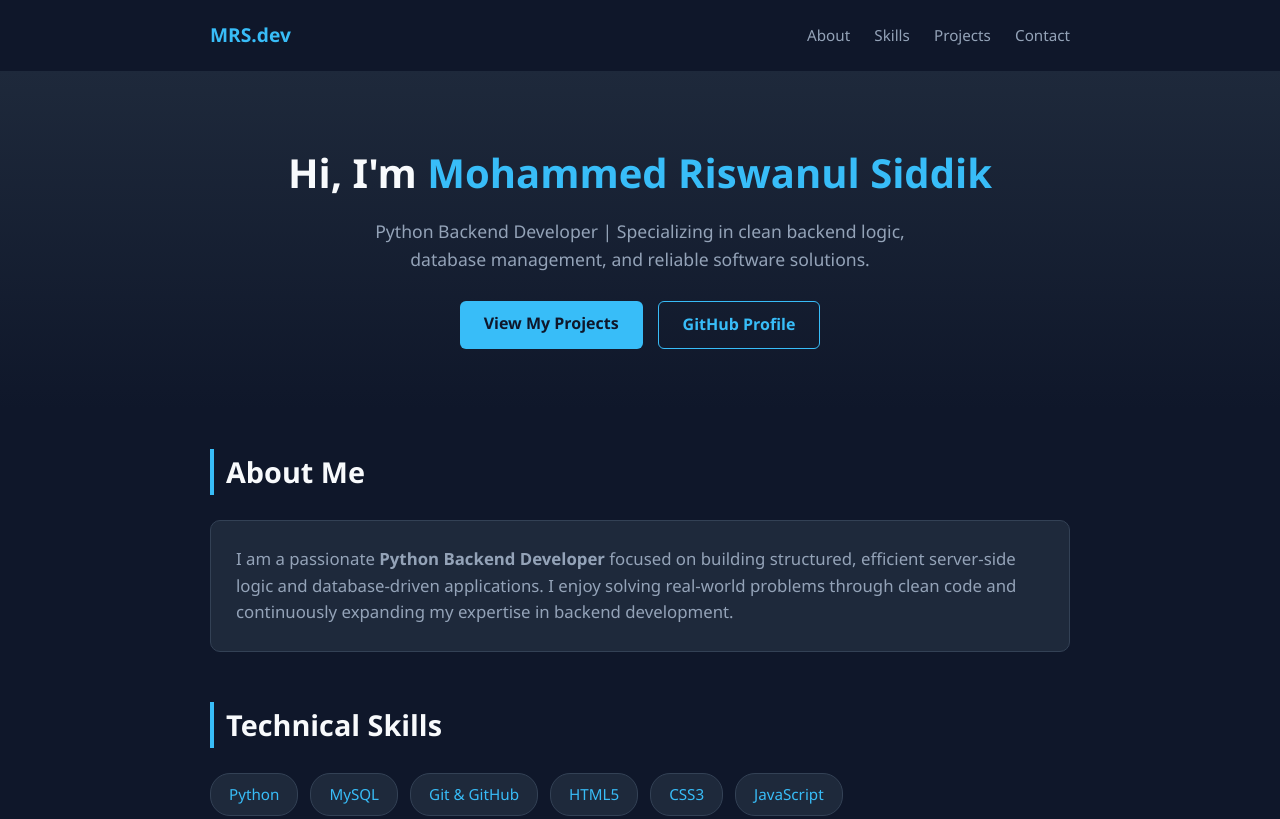
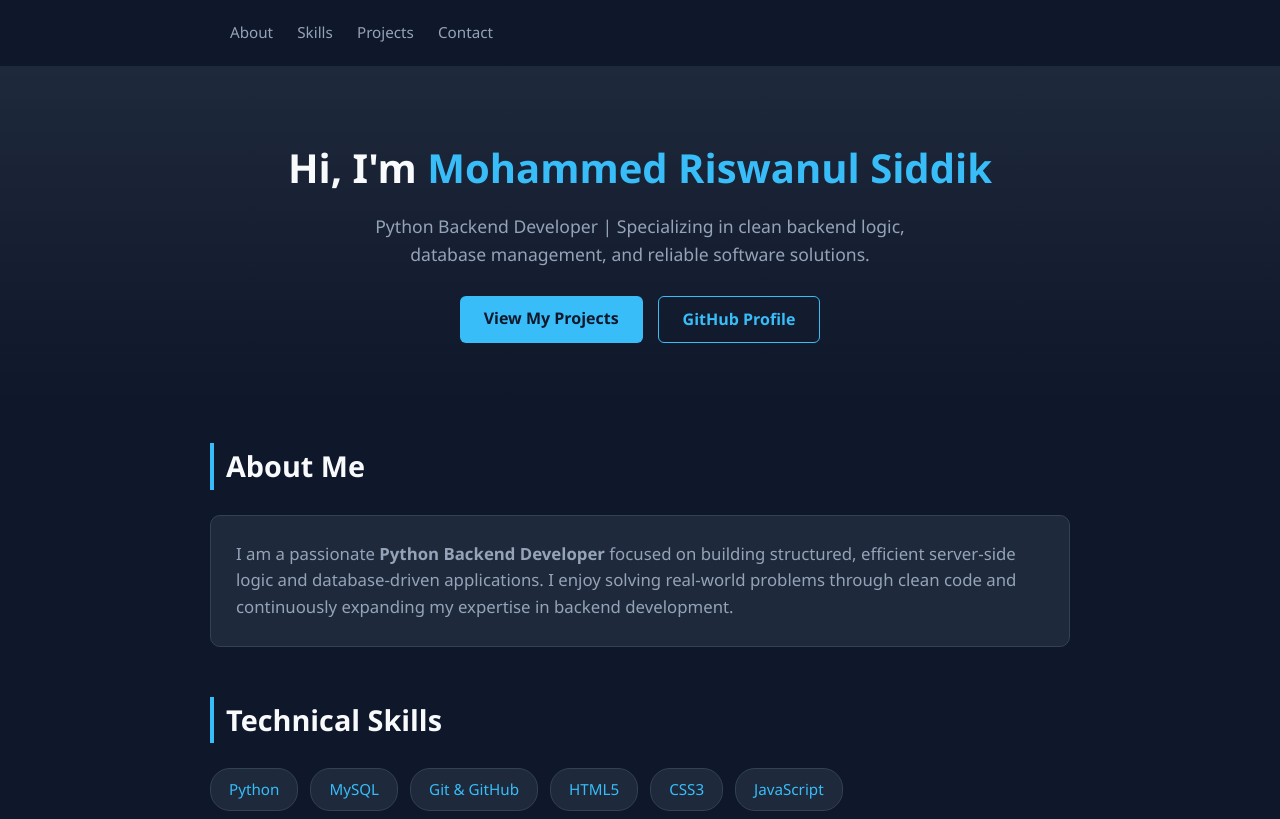
Before and after one commit to riswanulsiddik-boop/riswanulsiddik-boop.github.io, a plain HTML site: page index.html in a window 1280 px wide. Shown: the top 819 px of the page. Drawn offline with Linux system fonts and the light colour scheme.

Commit message:
Remove logo link from navigation
Removed logo link from navigation.

```diff
--- a/index.html
+++ b/index.html
@@ -256,7 +256,6 @@
 
   <!-- Navigation -->
   <nav>
-    <a href="#" class="logo">MRS.dev</a>
     <div class="nav-links">
       <a href="#about">About</a>
       <a href="#skills">Skills</a>
```
